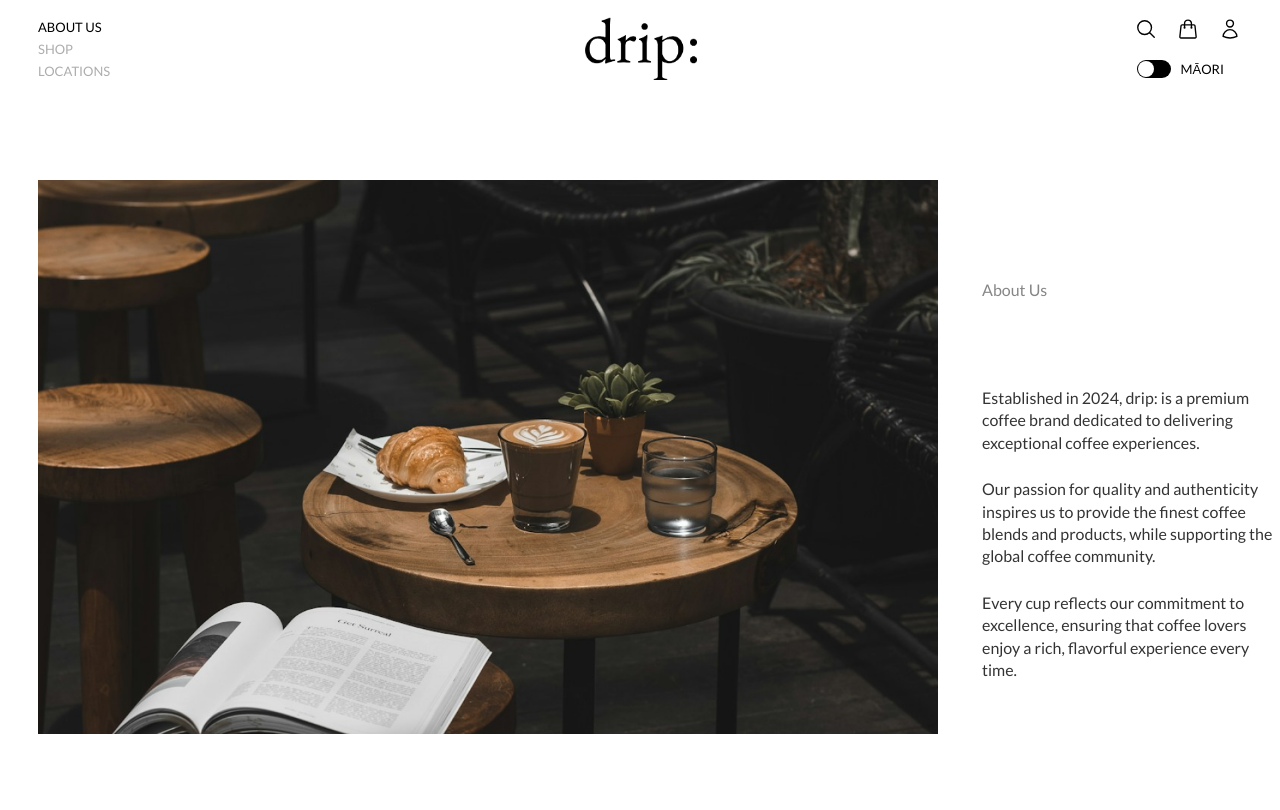
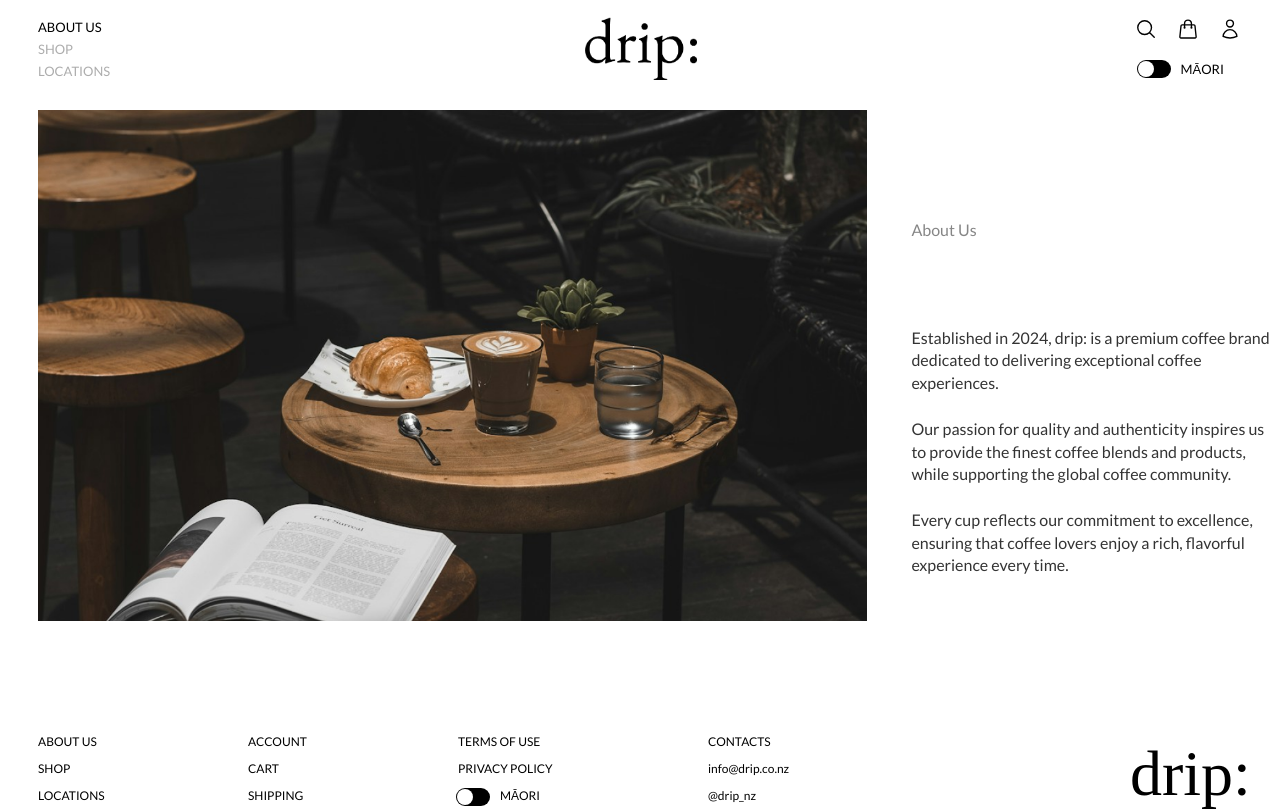
Before and after one commit to james-kwon97/drip, a React (Vite) app: page /about in a window 1280 px wide. Shown: the top 810 px of the page. Built offline with nearby package versions, Linux system fonts and the light colour scheme.

Commit message:
Changed classnames in about.tsx

```diff
--- a/src/components/About/About.css
+++ b/src/components/About/About.css
@@ -1,35 +1,38 @@
-.about-page {
+.about-page-container {
   display: flex;
   flex-direction: row;
   align-items: flex-start;
+}
+
+.about-image-wrapper {
+  width: 900px;
+  height: auto;
+  margin-left: 38px;
   margin-top: 110px;
 }
 
-.about-image {
-  width: 900px;
+.about-page-image {
+  width: 100%;
   height: auto;
-  margin-left: 38px;
-  margin-right: 0;
 }
 
-.about-content {
+.about-page-content {
   display: flex;
   flex-direction: column;
   margin-left: 44px;
-  margin-top: 170px;
   width: 400px;
 }
 
-.about-content h1 {
+.about-page-content h1 {
   color: #868686;
   font-size: 16px;
   font-weight: normal;
   margin-bottom: 88px;
-  margin-top: 0;
+  margin-top: 220px;
 }
 
-.text-one,
-.text-two {
+.about-text-one,
+.about-text-two {
   font-size: 16px;
   color: #000000cc;
   line-height: 140%;
@@ -37,7 +40,7 @@
   margin-bottom: 24px;
 }
 
-.text-three {
+.about-text-three {
   font-size: 16px;
   color: #000000cc;
   line-height: 140%;
--- a/src/components/About/About.tsx
+++ b/src/components/About/About.tsx
@@ -13,29 +13,29 @@ function About({ isEnglish, onLanguageSwitch }: AboutProps) {
     <div>
       <Navbar isEnglish={isEnglish} onLanguageSwitch={onLanguageSwitch} />
 
-      <div className="about-page">
-        <div className="about-image-container">
+      <div className="about-page-container">
+        <div className="about-image-wrapper">
           <img
             src={aboutImage}
             alt="Coffee and pastry on coffee table"
-            className="about-image"
+            className="about-page-image"
           />
         </div>
-        <div className="about-content">
+        <div className="about-page-content">
           <h1>{isEnglish ? 'Mō Mātou' : 'About Us'}</h1>
-          <p className="text-one">
+          <p className="about-text-one">
             {isEnglish
               ? 'I whakatūria i te tau 2024, ko drip: tētahi tohu kawhe rangatira e aro ana ki te tuku i ngā wheako kawhe tino pai rawa atu.'
               : 'Established in 2024, drip: is a premium coffee brand dedicated to delivering exceptional coffee experiences.'}
           </p>
 
-          <p className="text-two">
+          <p className="about-text-two">
             {isEnglish
               ? 'Ko tā mātou ngākau nui ki te kounga me te pono e whakaohooho ana i a mātou ki te tuku i ngā ranunga kawhe me ngā hua tino pai rawa, me te tautoko i te hapori kawhe o te ao.'
               : 'Our passion for quality and authenticity inspires us to provide the finest coffee blends and products, while supporting the global coffee community.'}
           </p>
 
-          <p className="text-three">
+          <p className="about-text-three">
             {isEnglish
               ? 'Ko ia kapu e whakaata ana i tā mātou pono ki te kairangi, kia pai ai te wheako reka me te ranu i ngā wā katoa mō ngā tangata aroha kawhe.'
               : 'Every cup reflects our commitment to excellence, ensuring that coffee lovers enjoy a rich, flavorful experience every time.'}
--- a/src/components/Locations/Locations.css
+++ b/src/components/Locations/Locations.css
@@ -0,0 +1,44 @@
+.locations-page {
+  display: flex;
+  justify-content: space-between;
+  margin-top: 110px;
+}
+
+.left-section {
+  flex-basis: 25%;
+  display: flex;
+  flex-direction: column;
+  margin-left: 38px;
+  padding-left: 38px;
+  font-size: 16px;
+}
+
+.location-info {
+  margin-top: 20px;
+}
+
+.location-info h2 {
+  font-size: 32px;
+  font-family: 'EB Garamond', serif;
+  color: #000;
+  font-weight: normal;
+  margin-bottom: 10px;
+}
+
+.location-info p {
+  font-size: 16px;
+  color: #333;
+  margin-bottom: 16px;
+}
+
+.right-section {
+  flex-basis: 75%;
+  display: flex;
+  justify-content: flex-end;
+  margin-right: 38px;
+}
+
+.location-image {
+  width: 1000px;
+  height: auto;
+}
--- a/src/components/Locations/Locations.tsx
+++ b/src/components/Locations/Locations.tsx
@@ -1,5 +1,57 @@
 import React from 'react'
 import Navbar from '../Navbar/Navbar'
 import './Locations.css'
-import LocationImageOne from '../../assets/location.png'
-import LocationImageTwo from '../../assets/location_image2.jpg'
+import LocationImage from '../../assets/location_image.png'
+
+interface LocationsProps {
+  isEnglish: boolean
+  onLanguageSwitch: () => void
+}
+
+function Locations({ isEnglish, onLanguageSwitch }: LocationsProps) {
+  return (
+    <div>
+      <Navbar isEnglish={isEnglish} onLanguageSwitch={onLanguageSwitch} />
+      <div className="locations-page">
+        <div className="left-section">
+          <p>{isEnglish ? 'Ngā Wāhi' : 'Locations'}</p>
+          <div className="location-info">
+            <h2>{isEnglish ? 'Tāmaki Makaurau' : 'Auckland'}</h2>
+            <p>
+              {isEnglish
+                ? '123 Example Street, Auckland'
+                : '123 Example Street, Auckland'}
+            </p>
+            <p>
+              {isEnglish
+                ? 'Ngā haora whakatuwhera: 7:00AM - 5:00PM'
+                : 'Opening hours: 7:00AM - 5:00PM'}
+            </p>
+
+            <h2>{isEnglish ? 'Tāmaki Makaurau' : 'Queenstown'}</h2>
+            <p>
+              {isEnglish
+                ? '456 Another Road, Auckland'
+                : '456 Another Road, Auckland'}
+            </p>
+            <p>
+              {isEnglish
+                ? 'Ngā haora whakatuwhera: 8:00AM - 4:00PM'
+                : 'Opening hours: 8:00AM - 4:00PM'}
+            </p>
+          </div>
+        </div>
+
+        <div className="right-section">
+          <img
+            src={LocationImage}
+            alt="Location One"
+            className="location-image"
+          />
+        </div>
+      </div>
+    </div>
+  )
+}
+
+export default Locations
```
